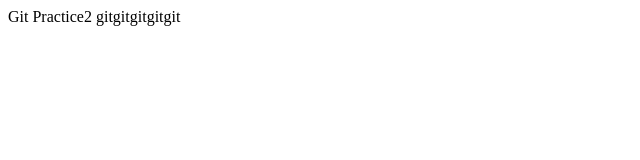
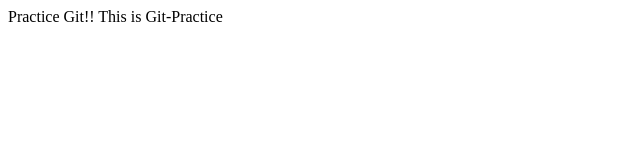
Before and after one commit to siraegi/git-practice, a plain HTML site: page index.html in a window 1280 px wide. Shown: the full height of the page, 0-640 px from the left. Drawn offline with Linux system fonts and the light colour scheme.

Commit message:
change text

```diff
--- a/index.html
+++ b/index.html
@@ -1,4 +1,4 @@
 <html>
-	<head>Git Practice2</head>
-	<body>gitgitgitgitgit</body>
+	<head>Practice Git!!</head>
+	<body>This is Git-Practice</body>
 </html>
```
